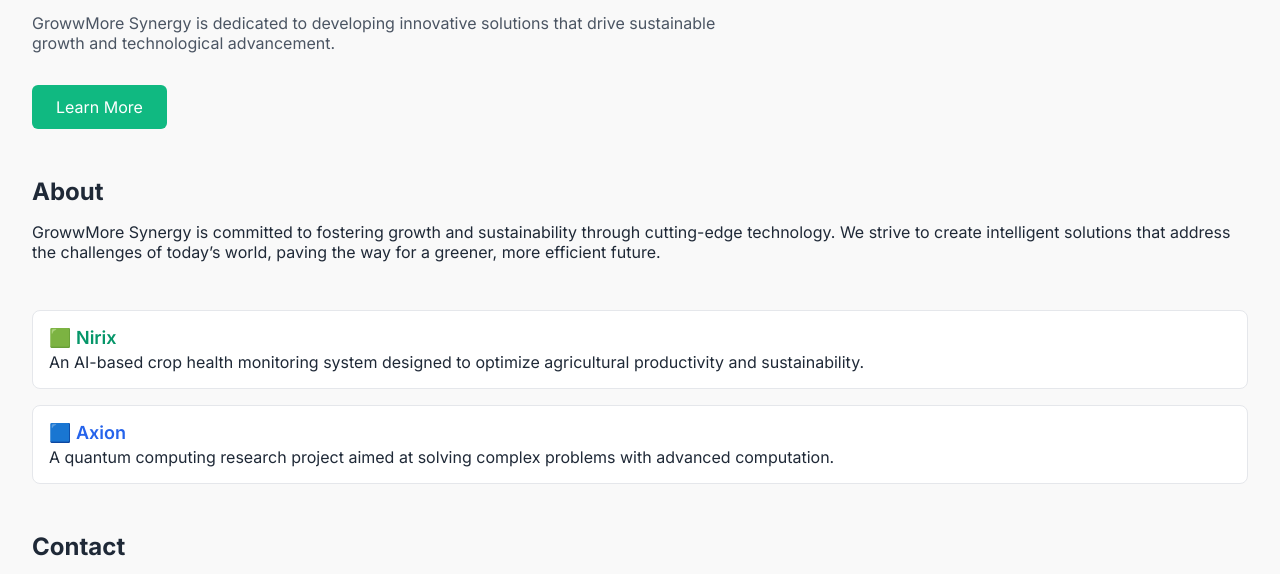
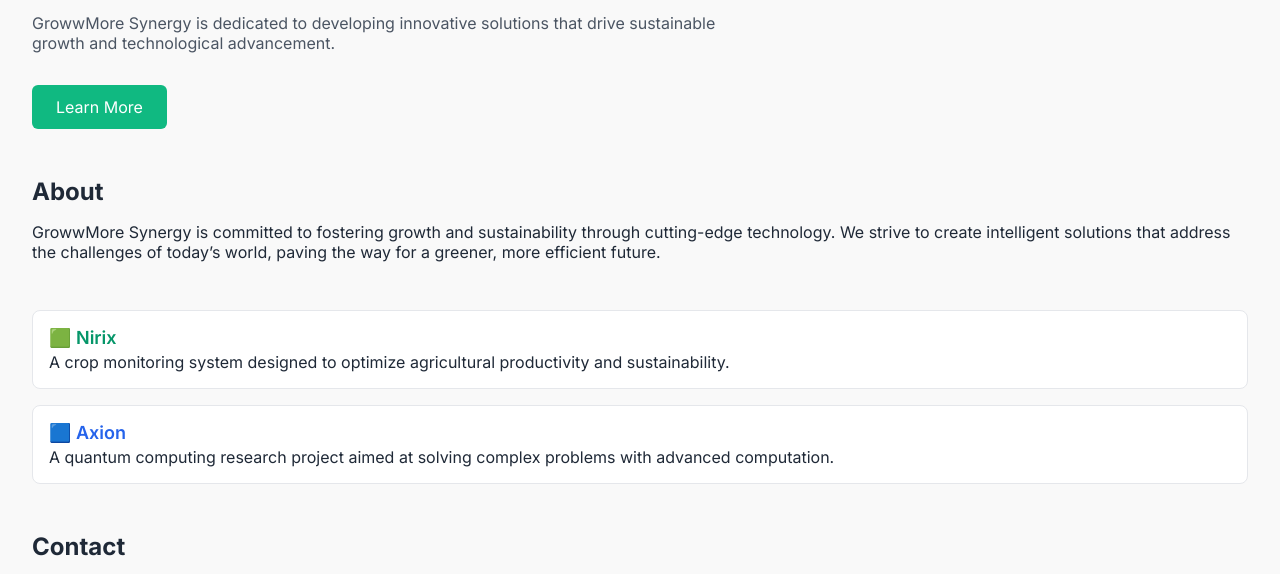
Before and after one commit to GrowwMore-Synergy/Website, a plain HTML site: page index.html in a window 1280 px wide. Shown: the part 226-800 px from the top of the page. Drawn offline with Linux system fonts and the light colour scheme.

Commit message:
index.html

```diff
--- a/index.html
+++ b/index.html
@@ -141,7 +141,7 @@
   <section id="projects" class="section">
     <div class="card">
       <h4 style="color: #059669;">🟩 Nirix</h4>
-      <p>An AI-based crop health monitoring system designed to optimize agricultural productivity and sustainability.</p>
+      <p>A crop monitoring system designed to optimize agricultural productivity and sustainability.</p>
     </div>
     <div class="card">
       <h4 style="color: #2563eb;">🟦 Axion</h4>
```
